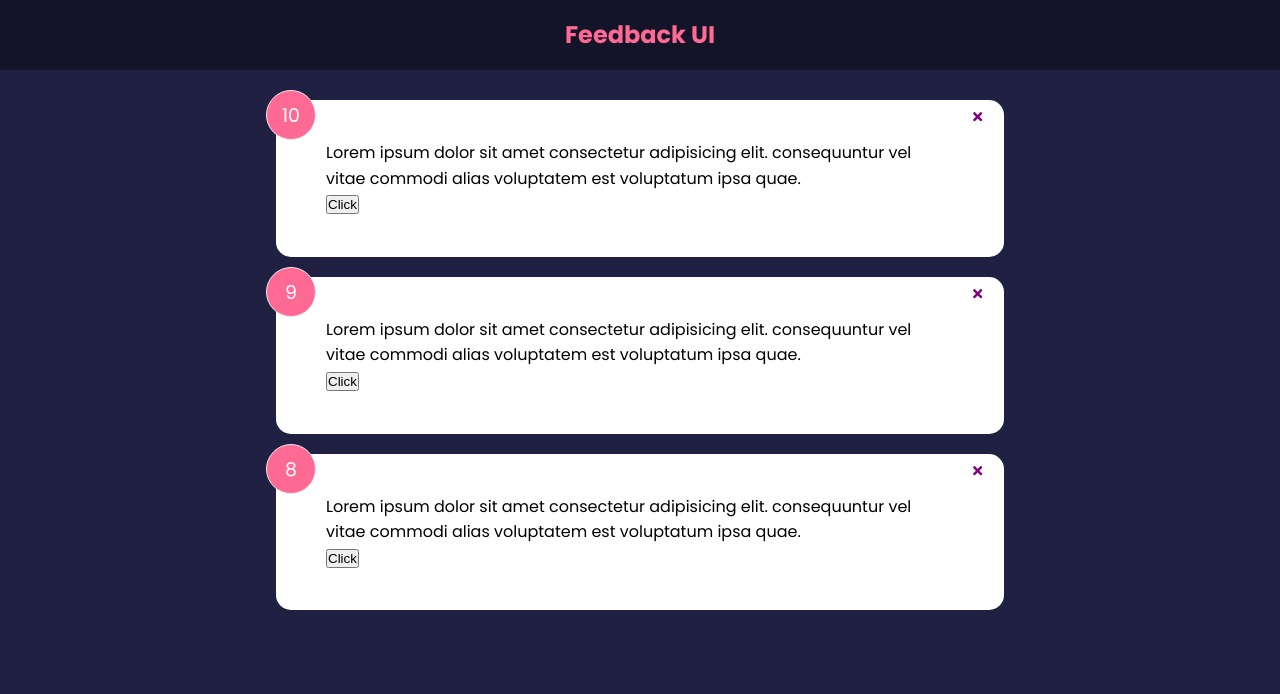
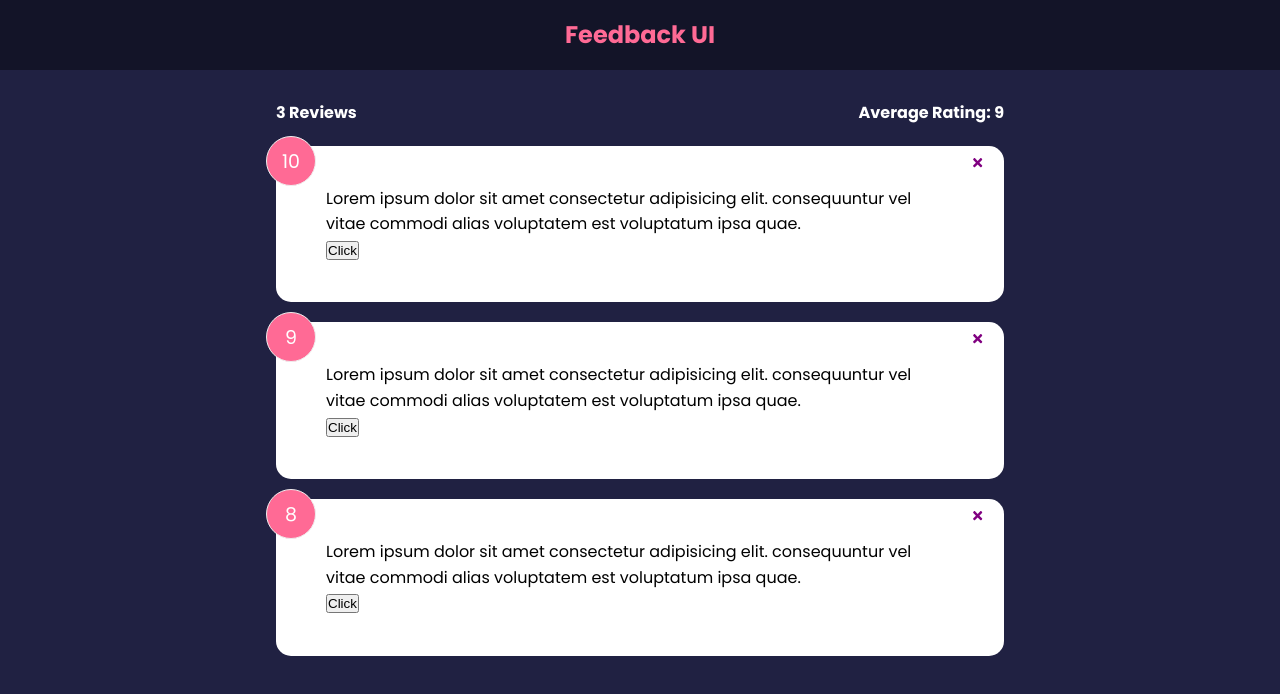
Before and after one commit to AbdElrahmanGbr/feedback-app, a React (Create React App) app: page / in a window 1280 px wide. Shown: the top 694 px of the page. Built offline with nearby package versions, Linux system fonts and the light colour scheme.

Commit message:
Feedback Stats Component and Reactivity

```diff
--- a/src/App.js
+++ b/src/App.js
@@ -2,17 +2,19 @@
 import {useState} from "react";
 import FeedbackData from "./data/FeedbackData";
 import FeedbackList from "./components/FeedbackList";
+import FeedbackStats from "./components/FeedbackStats";
 
 function App() {
     const [feedback, setFeedback] = useState(FeedbackData)
-    const deleteFeedback = (id) =>{
-        if(window.confirm('Are you Sure you want to DELETE?')){
-            setFeedback(feedback.filter((item)=> item.id !== id))
+    const deleteFeedback = (id) => {
+        if (window.confirm('Are you Sure you want to DELETE?')) {
+            setFeedback(feedback.filter((item) => item.id !== id))
         }
     }
     return (<>
-        <Header />
+        <Header/>
         <div className={"container"}>
+            <FeedbackStats feedback={feedback}/>
             <FeedbackList feedback={feedback} handleDelete={deleteFeedback}/>
         </div>
     </>)
--- /dev/null
+++ b/src/components/FeedbackStats.jsx
@@ -0,0 +1,20 @@
+import PropTypes from "prop-types";
+
+function FeedbackStats({feedback}) {
+    // Calculate Ratings avg
+    let average = feedback.reduce((acc, cur) => {
+        return acc + cur.rating
+    }, 0) / feedback.length
+    average = average.toFixed(1).replace(/[.,]0$/, '');
+    return (
+        <div className={"feedback-stats"}>
+            <h4>{feedback.length} Reviews</h4>
+            <h4>Average Rating: {isNaN(average) ? 0 : average}</h4>
+        </div>
+    );
+}
+
+FeedbackStats.propTypes = {
+    feedback: PropTypes.array.isRequired
+}
+export default FeedbackStats;
```
